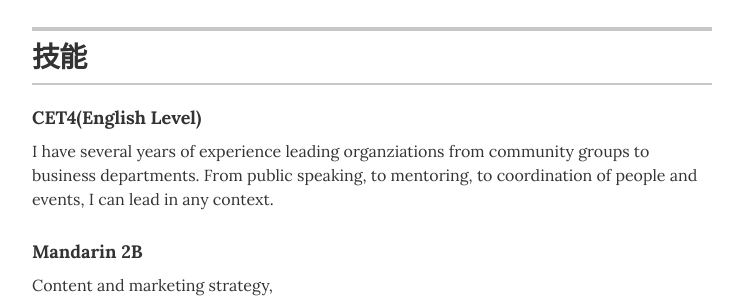
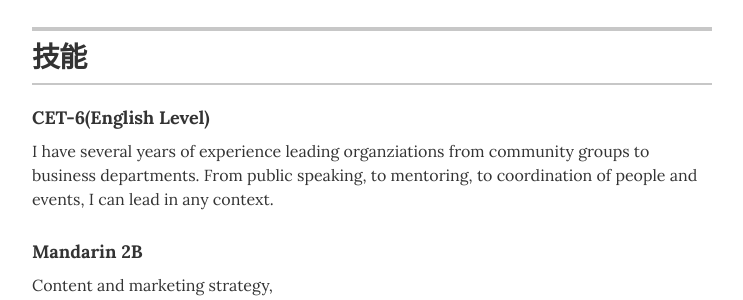
Before and after one commit to futingx/resume, a Jekyll site: the page built from index.html, in a window 1280 px wide and 900 px high, scrolled down 469 px. Shown: the part 154-454 px from the top of the window, without its empty margins (268-1011 px from the left). Built offline with Jekyll 4.4.1, drawn with Linux system fonts in a browser that asks for light colours.

Commit message:
第13次提交

```diff
--- a/_data/skills.yml
+++ b/_data/skills.yml
@@ -1,7 +1,7 @@
 # 掌握的技能
 
 # Organizational leadership
-- skill: CET4(English Level)
+- skill: CET-6(English Level)
   description: I have several years of experience leading organziations from community groups to business departments. From public speaking, to mentoring, to coordination of people and events, I can lead in any context.
 
 # Communications strategy
```
